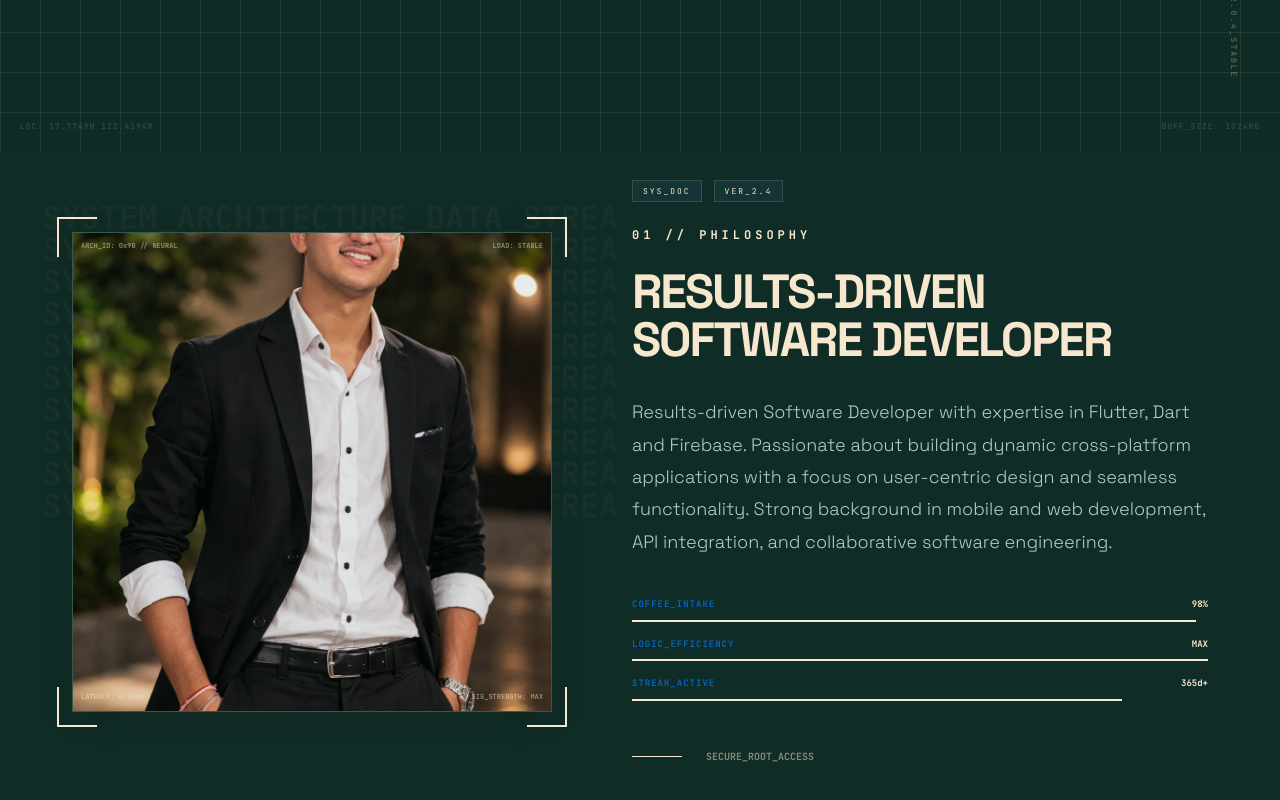
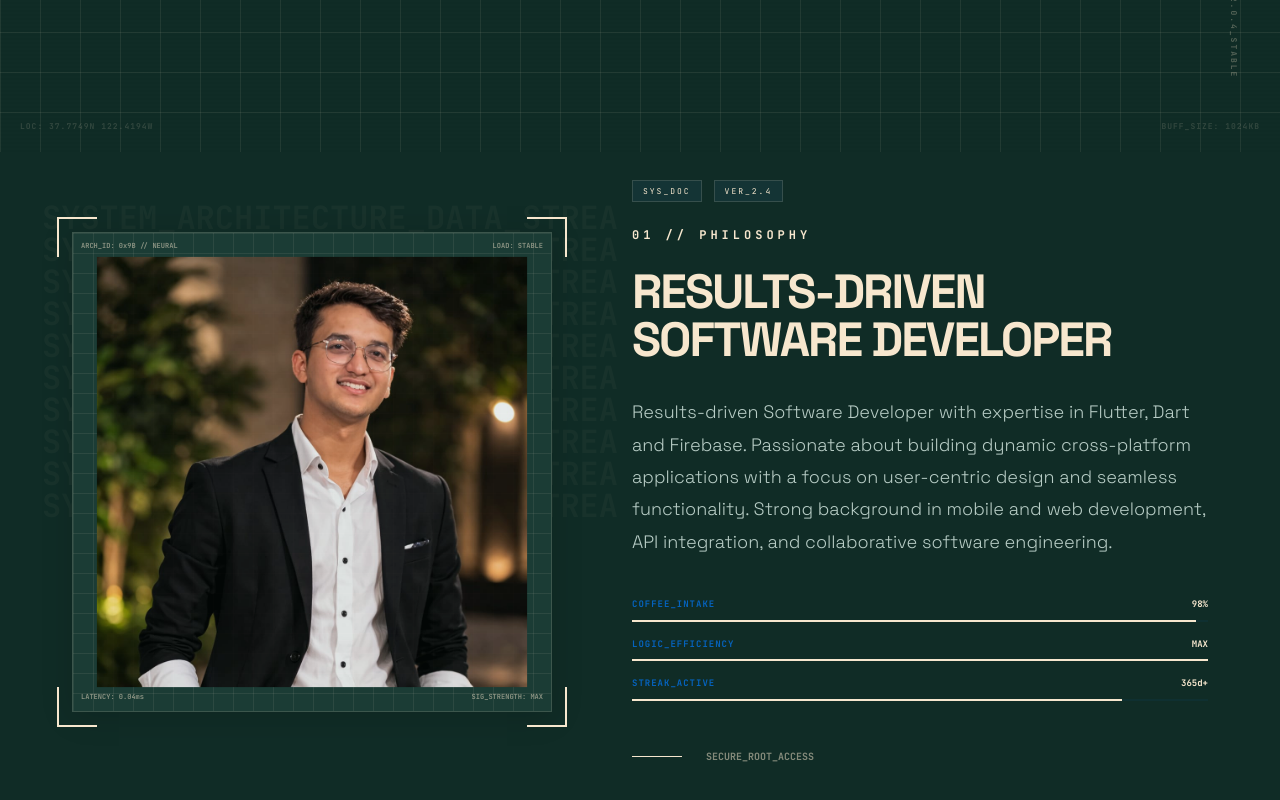
Before and after one commit to Sagardutta666/portfolio, a React (Vite) app: page / in a window 1280 px wide. Shown: the part 648-1448 px from the top of the page. Built offline with nearby package versions, Linux system fonts and the light colour scheme.

Commit message:
Update favicon and zoom out profile image to show face

```diff
--- a/index.html
+++ b/index.html
@@ -2,7 +2,7 @@
 <html lang="en">
   <head>
     <meta charset="UTF-8" />
-    <link rel="icon" type="image/svg+xml" href="/vite.svg" />
+    <link rel="icon" type="image/png" href="/logo.png" />
     <meta name="viewport" content="width=device-width, initial-scale=1.0" />
     <title>Sagar Dutta | Software Developer</title>
     <meta name="description" content="Portfolio of Sagar Dutta, a Software Developer specializing in Flutter and cross-platform systems." />
--- a/src/index.css
+++ b/src/index.css
@@ -712,6 +712,8 @@ textarea.tactical-input {
     width: 100%;
     height: 100%;
     object-fit: cover;
+    object-position: top center;
+    transform: scale(0.9);
     opacity: 0.9;
     display: block;
 }
```
Also changed, not shown: public/logo.png (added).
